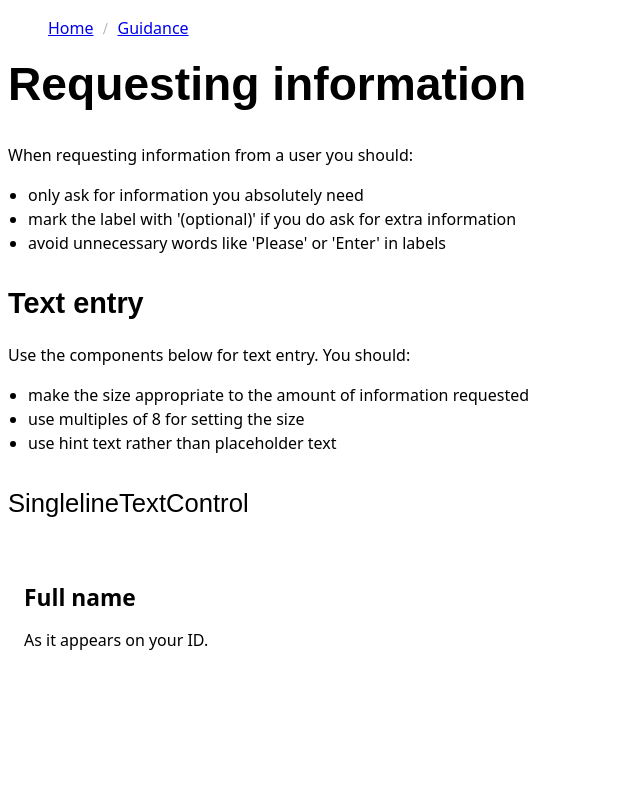
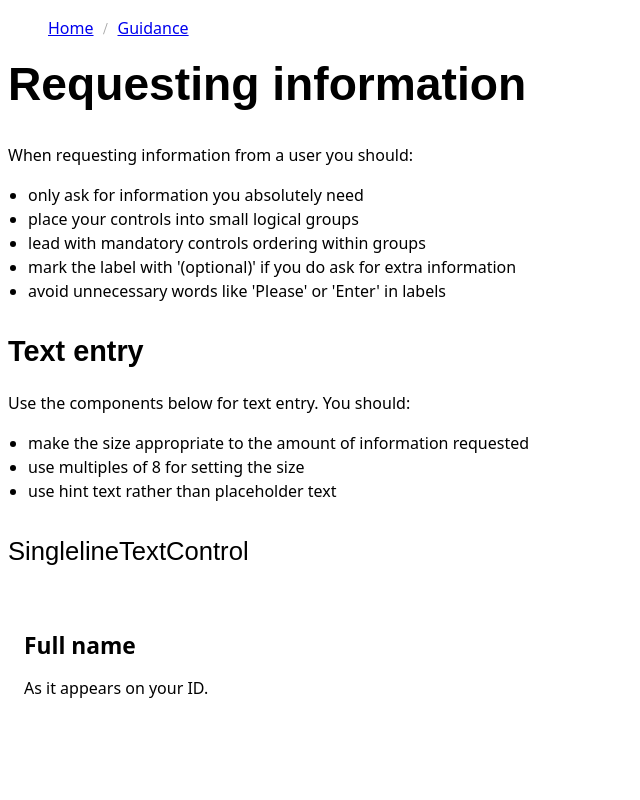
Before and after one commit to barnardos/design-system, a Gatsby app: page /guidance/requesting-information in a window 1280 px wide. Shown: the top 800 px of the page, without its empty margins (0-640 px from the left). Built offline with nearby package versions, Linux system fonts and the light colour scheme.

Commit message:
Fix missing guidance of grouping controls

```diff
--- a/src/pages/guidance/requesting-information.js
+++ b/src/pages/guidance/requesting-information.js
@@ -41,6 +41,9 @@ const Pages = () => (
     >{`When requesting information from a user you should:`}</Paragraph>
     <UnorderedList>
       <ListItem>{`only ask for information you absolutely need`}</ListItem>
+      <ListItem>{`place your controls into small logical groups`}</ListItem>
+      <ListItem
+      >{`lead with mandatory controls ordering within groups`}</ListItem>
       <ListItem
       >{`mark the label with '(optional)' if you do ask for extra information`}</ListItem>
       <ListItem
```
